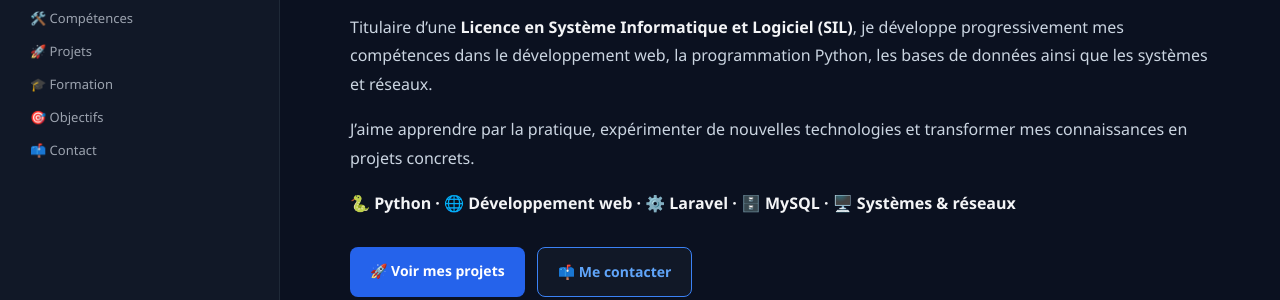
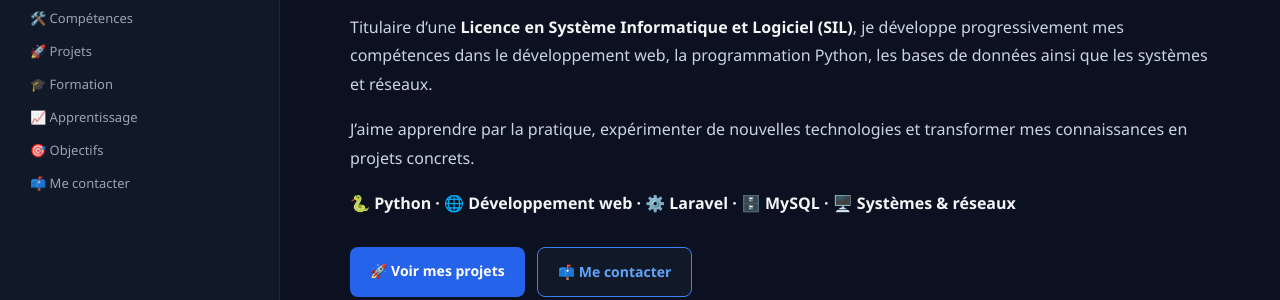
Before and after one commit to JacquesMaurice/maurice-kagnon.github.io, a Jekyll site: the page built from index.md, in a window 1280 px wide. Shown: the part 306-606 px from the top of the page. Built offline with Jekyll 4.4.1, drawn with Linux system fonts in a browser that asks for light colours.

Commit message:
Ajout de la navigation

```diff
--- a/_layouts/default.html
+++ b/_layouts/default.html
@@ -32,12 +32,20 @@
       <nav class="sidebar-nav">
 
   <a href="#accueil">🏠 Accueil</a>
+
   <a href="#a-propos">👨‍💻 À propos</a>
+
   <a href="#competences">🛠️ Compétences</a>
+
   <a href="#mes-projets">🚀 Projets</a>
+
   <a href="#formation">🎓 Formation</a>
+
+  <a href="#apprentissage">📈 Apprentissage</a>
+
   <a href="#objectifs">🎯 Objectifs</a>
-  <a href="#me-contacter">📫 Contact</a>
+
+  <a href="#me-contacter">📫 Me contacter</a>
 
 </nav>
 
```
